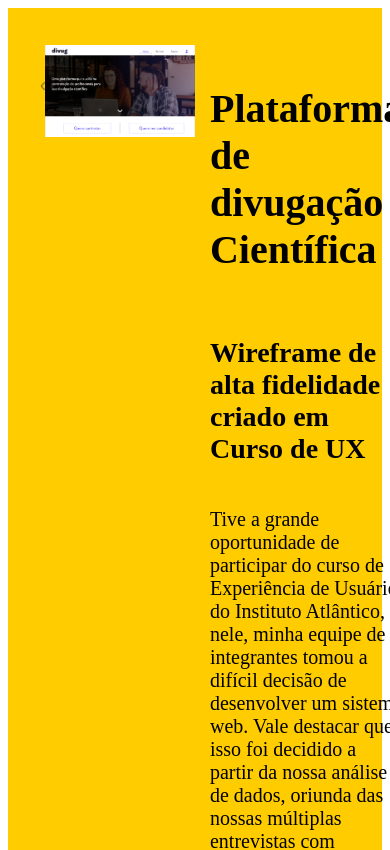
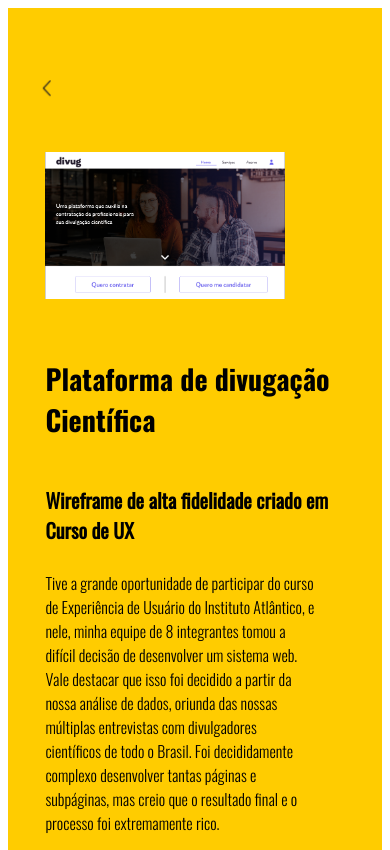
Before and after one commit to gusholz/personalPortfolio, a Next.js app: page /divug in a window 390 px wide. Shown: the top 850 px of the page. Built offline with nearby package versions, Linux system fonts and the light colour scheme.

Commit message:
versão mobile parte 4

```diff
--- a/src/components/formContato/formContato.module.css
+++ b/src/components/formContato/formContato.module.css
@@ -27,7 +27,6 @@
     background-color: #0066cc;
     border-radius: 5%;
     align-items: flex-start;
-    border: 1.2px solid #151525;
 }
 
 .input{
--- a/src/components/secao/secao.tsx
+++ b/src/components/secao/secao.tsx
@@ -22,14 +22,14 @@ export default function Sessao(props:{titulo:string,subtitulo:string,children:st
                             <h3 className={styles.sub_titulo}>
                                 {props.subtitulo}
                             </h3>
-                            <p className={styles.texto}>
-                                {props.children}
-                            </p>
                             <motion.span initial={{opacity:0}} whileInView={{opacity:1}} viewport={{ once: true }} transition={{duration:8}}>
                                 <h3 className={styles.sub_titulo_underline}>
                                     {props.subtitulo2}
                                 </h3>
                             </motion.span>
+                            <p className={styles.texto}>
+                                {props.children}
+                            </p>
                         </div>
                     </motion.div>
                 </div>
--- a/src/trabalhos.module.css
+++ b/src/trabalhos.module.css
@@ -1,3 +1,16 @@
+@font-face {
+    font-family: oswald-bold;
+    src: url(../public/fonts/Oswald-Bold.ttf);
+}
+@font-face {
+    font-family: oswald-regular;
+    src: url(../public/fonts/Oswald-Regular.ttf);
+}
+@font-face {
+    font-family: oswald-light;
+    src: url(../public/fonts/Oswald-Light.ttf);
+}
+
 .container{
     display: flex;
     background-color: #ffcc00;
@@ -33,18 +46,22 @@
 
 .titulo{
     font-size: 40px;
+    font-family: oswald-bold;
 }
 
 .subTitulo{
     font-size: 28px;
+    font-family: oswald-regular;
 }
 
 .texto{
     font-size:20px;
+    font-family: oswald-light;
 }
 
 .span{
     font-size: 14px;
+    font-family: oswald-light;
     margin-top: 3%;
 }
 
@@ -55,6 +72,65 @@
 	color:#151525;
 	padding:16px 31px;
     display: inline-block;
-	font-family:Arial;
+	font-family:oswald-regular;
 	font-size:20px;
 }
+
+@media only screen and (max-width: 1000px){
+    .container{
+        height: 120vh;
+    }
+    .images{
+        max-width: 60%;
+        max-height: 60%;
+    }
+    .secao{
+        flex-direction: column;
+        justify-items: flex-start;
+        padding-top: 20%;
+    }
+    .subContainer{
+        margin-left: 0;
+    }
+    .seta{
+        max-width: 4vw;
+    }
+    .titulo{
+        font-size: 32px;
+    }
+
+    .subTitulo{
+        font-size: 24px;
+    }
+
+    .texto{
+        margin-top: 1%;
+        font-size:18px;
+    }
+}
+
+@media only screen and (max-width: 601px){
+    .titulo{
+        font-size: 28px;
+    }
+
+    .subTitulo{
+        font-size: 20px;
+    }
+
+    .texto{
+        max-width: 90%;
+        margin-top: 3%;
+        font-size:16px;
+    }
+    .images{
+        max-width: 80%;
+    }
+    .secao{
+        padding-top: 30%;
+    }
+    .span{
+        margin-bottom: 3%;
+    }
+
+}
```
Also changed, not shown: src/app.tsx (+4 -4 lines).
